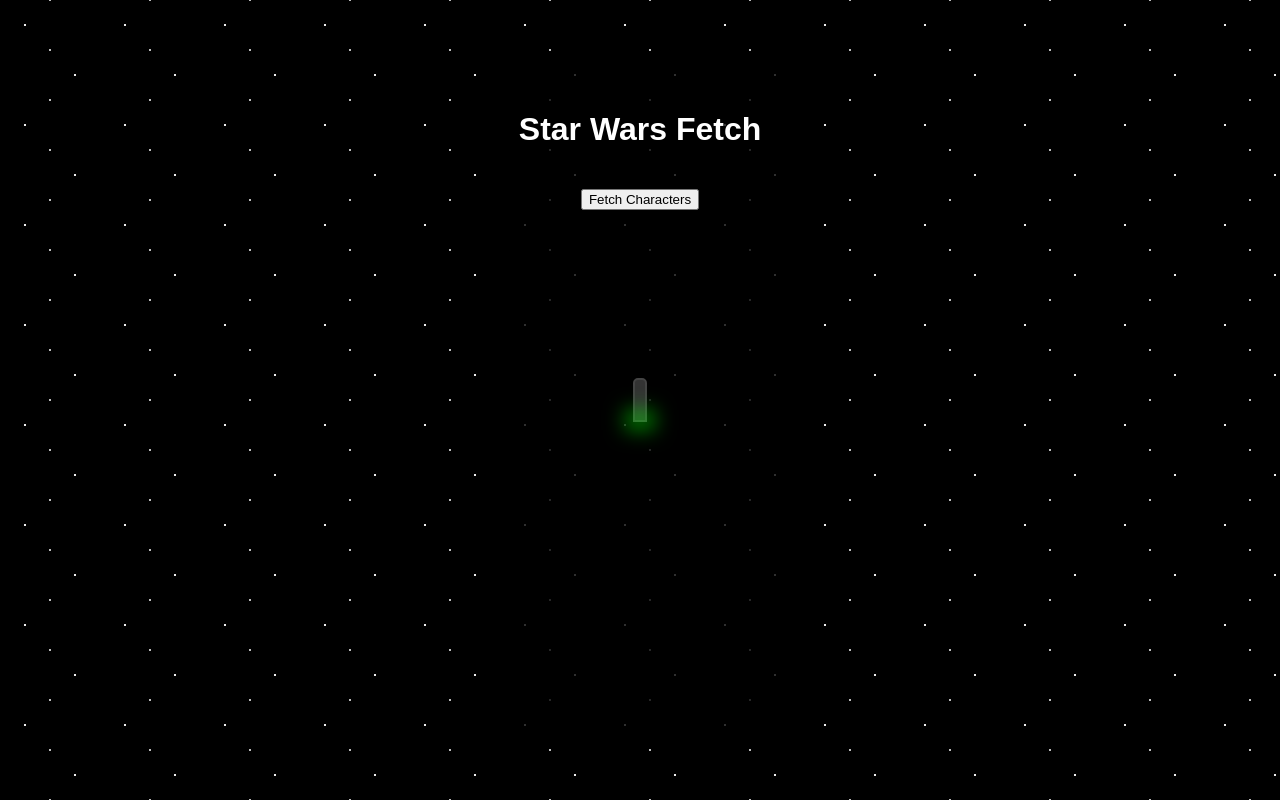
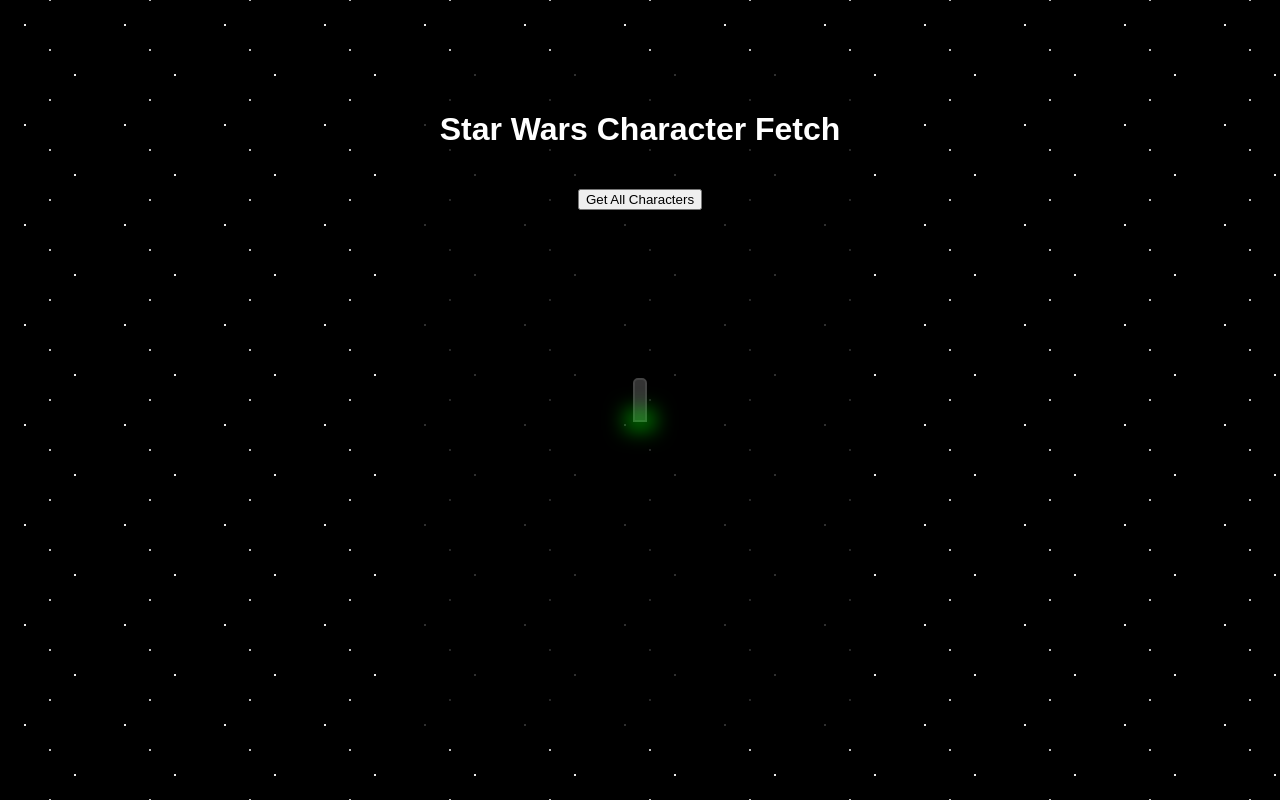
Before and after one commit to spwhitehead/swapi-js, a plain HTML site: page index.html in a window 1280 px wide. Drawn offline with Linux system fonts and the light colour scheme.

Commit message:
Updates Verbiage

```diff
--- a/index.html
+++ b/index.html
@@ -12,16 +12,16 @@
     <div class="twinkling"></div>
     <div class="container">
         <div class="header">
-            <h1>Star Wars Fetch</h1>
+            <h1>Star Wars Character Fetch</h1>
         </div>
         <div class="button">
-            <button id="fetch-btn">Fetch Characters</button>
+            <button id="fetch-btn">Get All Characters</button>
         </div>
         <div id="output" class="output-box">
             <!-- Fetched data will be displayed here -->
         </div>
     </div>
-    <audio id="audio" src="/Star Wars Main Theme.mp3"></audio> <!-- Add this line -->
+    <audio id="audio" src="/audio/Star Wars Main Theme.mp3"></audio> <!-- Add this line -->
     <script src="javascript/main.js"></script>
     <script src="javascript/cursor.js"></script>
 </body>
```
